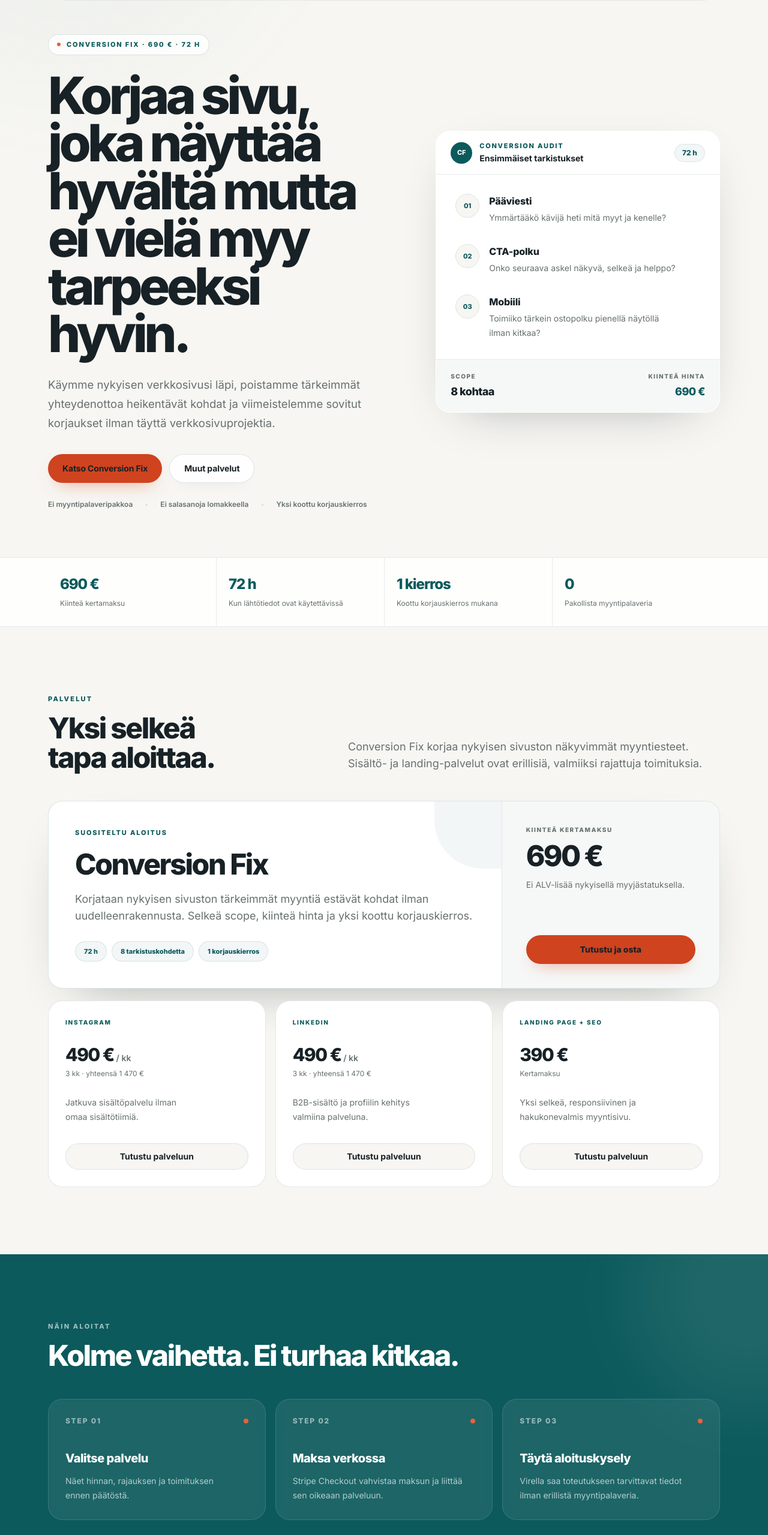
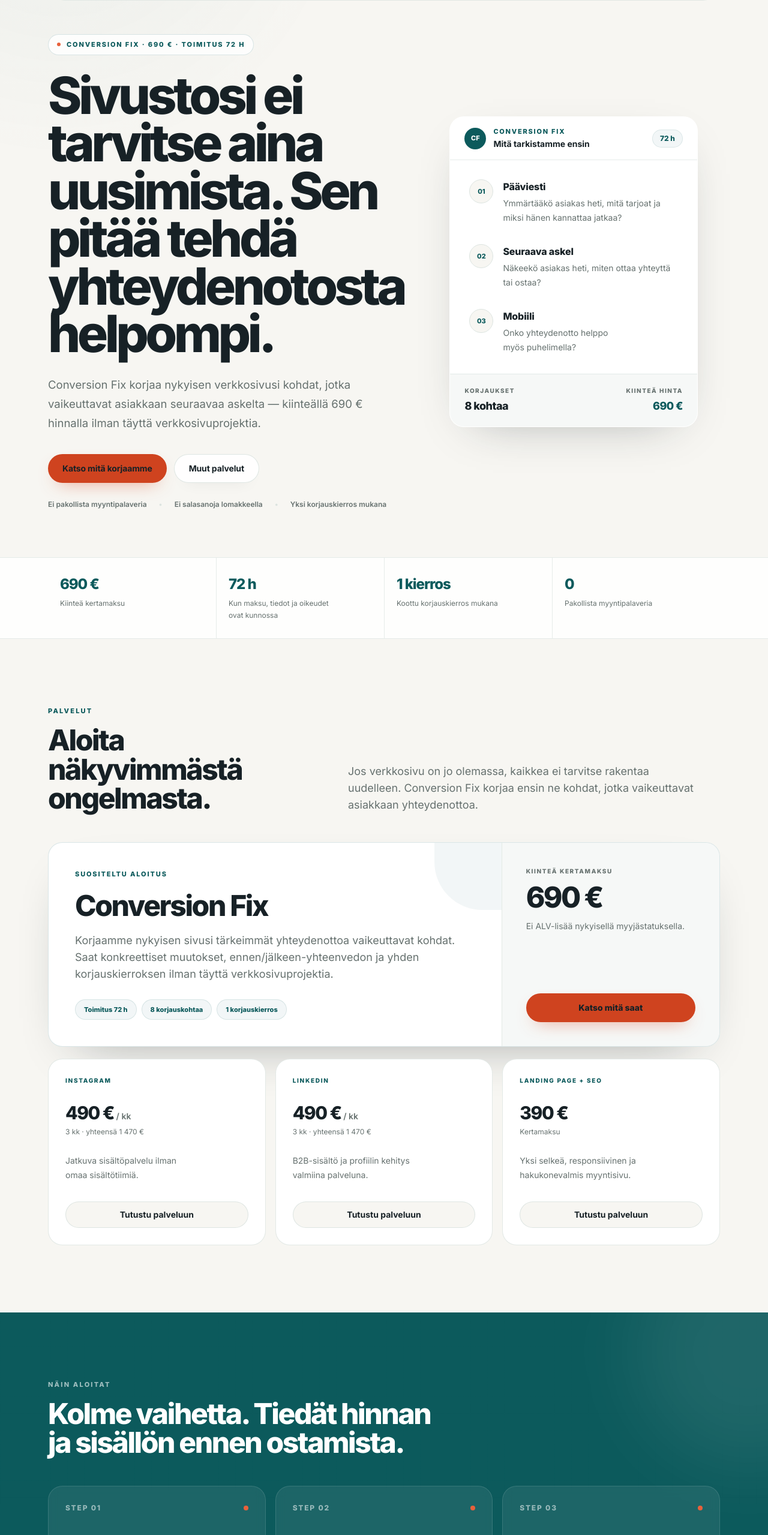
Before and after one commit to Jambovisuaalit/virella-helsinki-web, a Next.js app: page / in a window 1280 px wide. Shown: the part 67-2626 px from the top of the page at 60% size. Built offline with nearby package versions, Linux system fonts and the light colour scheme.

Commit message:
copy: align homepage with Conversion Fix offer

```diff
--- a/app/page.tsx
+++ b/app/page.tsx
@@ -13,14 +13,14 @@ const euro = new Intl.NumberFormat("fi-FI", {
 });
 
 const conversionChecks = [
-  ["01", "Pääviesti", "Ymmärtääkö kävijä heti mitä myyt ja kenelle?"],
-  ["02", "CTA-polku", "Onko seuraava askel näkyvä, selkeä ja helppo?"],
-  ["03", "Mobiili", "Toimiiko tärkein ostopolku pienellä näytöllä ilman kitkaa?"],
+  ["01", "Pääviesti", "Ymmärtääkö asiakas heti, mitä tarjoat ja miksi hänen kannattaa jatkaa?"],
+  ["02", "Seuraava askel", "Näkeekö asiakas heti, miten ottaa yhteyttä tai ostaa?"],
+  ["03", "Mobiili", "Onko yhteydenotto helppo myös puhelimella?"],
 ] as const;
 
 const promises = [
   ["690 €", "Kiinteä kertamaksu"],
-  ["72 h", "Kun lähtötiedot ovat käytettävissä"],
+  ["72 h", "Kun maksu, tiedot ja oikeudet ovat kunnossa"],
   ["1 kierros", "Koottu korjauskierros mukana"],
   ["0", "Pakollista myyntipalaveria"],
 ] as const;
@@ -47,28 +47,28 @@ export default function Home() {
             <div className="max-w-[760px]">
               <div className="inline-flex items-center gap-2.5 rounded-full border border-brand/15 bg-surface/80 px-3.5 py-2 text-[11px] font-extrabold uppercase tracking-[0.17em] text-brand shadow-[0_10px_26px_-22px_rgba(23,33,38,0.45)] backdrop-blur">
                 <span className="h-1.5 w-1.5 rounded-full bg-accent" aria-hidden="true" />
-                Conversion Fix · {euro.format(conversionFix.price)} · 72 h
+                Conversion Fix · {euro.format(conversionFix.price)} · toimitus 72 h
               </div>
 
               <h1 className="mt-7 max-w-[760px] text-[3.15rem] font-extrabold leading-[0.93] tracking-[-0.065em] text-foreground sm:text-[4.4rem] lg:text-[5.35rem]">
-                Korjaa sivu, joka näyttää hyvältä mutta ei vielä myy tarpeeksi hyvin.
+                Sivustosi ei tarvitse aina uusimista. Sen pitää tehdä yhteydenotosta helpompi.
               </h1>
 
               <p className="mt-7 max-w-[670px] text-[1.05rem] leading-8 text-muted sm:text-[1.16rem]">
-                Käymme nykyisen verkkosivusi läpi, poistamme tärkeimmät yhteydenottoa heikentävät kohdat ja viimeistelemme sovitut korjaukset ilman täyttä verkkosivuprojektia.
+                Conversion Fix korjaa nykyisen verkkosivusi kohdat, jotka vaikeuttavat asiakkaan seuraavaa askelta — kiinteällä 690 € hinnalla ilman täyttä verkkosivuprojektia.
               </p>
 
               <div className="mt-9 flex flex-col gap-3 sm:flex-row sm:items-center">
-                <ButtonLink href="/verkkosivu-kuntoon" className="sm:px-6">Katso Conversion Fix</ButtonLink>
+                <ButtonLink href="/verkkosivu-kuntoon" className="sm:px-6">Katso mitä korjaamme</ButtonLink>
                 <ButtonLink href="#services" variant="secondary" className="sm:px-6">Muut palvelut</ButtonLink>
               </div>
 
               <div className="mt-7 flex flex-wrap gap-x-5 gap-y-2 text-xs font-semibold text-muted">
-                <span>Ei myyntipalaveripakkoa</span>
+                <span>Ei pakollista myyntipalaveria</span>
                 <span className="hidden text-border sm:inline">•</span>
                 <span>Ei salasanoja lomakkeella</span>
                 <span className="hidden text-border sm:inline">•</span>
-                <span>Yksi koottu korjauskierros</span>
+                <span>Yksi korjauskierros mukana</span>
               </div>
             </div>
 
@@ -79,8 +79,8 @@ export default function Home() {
                   <div className="flex items-center gap-3">
                     <span className="flex h-9 w-9 items-center justify-center rounded-full bg-brand text-[11px] font-extrabold text-white">CF</span>
                     <div>
-                      <p className="text-[11px] font-extrabold uppercase tracking-[0.16em] text-brand">Conversion audit</p>
-                      <p className="mt-0.5 text-sm font-bold text-foreground">Ensimmäiset tarkistukset</p>
+                      <p className="text-[11px] font-extrabold uppercase tracking-[0.16em] text-brand">Conversion Fix</p>
+                      <p className="mt-0.5 text-sm font-bold text-foreground">Mitä tarkistamme ensin</p>
                     </div>
                   </div>
                   <span className="rounded-full border border-brand/10 bg-brand/5 px-3 py-1.5 text-xs font-extrabold text-brand">72 h</span>
@@ -100,7 +100,7 @@ export default function Home() {
 
                 <div className="grid grid-cols-2 gap-3 border-t border-border/70 bg-cloud/55 px-5 py-5 sm:px-6">
                   <div>
-                    <p className="text-[10px] font-extrabold uppercase tracking-[0.15em] text-muted">Scope</p>
+                    <p className="text-[10px] font-extrabold uppercase tracking-[0.15em] text-muted">Korjaukset</p>
                     <p className="mt-1 text-lg font-extrabold tracking-[-0.03em] text-foreground">8 kohtaa</p>
                   </div>
                   <div className="text-right">
@@ -129,10 +129,10 @@ export default function Home() {
             <div className="grid gap-8 lg:grid-cols-[0.8fr_1.2fr] lg:items-end">
               <div>
                 <p className="text-[11px] font-extrabold uppercase tracking-[0.2em] text-brand">Palvelut</p>
-                <h2 className="mt-4 max-w-[680px] text-4xl font-extrabold leading-[1.02] tracking-[-0.05em] sm:text-5xl">Yksi selkeä tapa aloittaa.</h2>
+                <h2 className="mt-4 max-w-[680px] text-4xl font-extrabold leading-[1.02] tracking-[-0.05em] sm:text-5xl">Aloita näkyvimmästä ongelmasta.</h2>
               </div>
               <p className="max-w-[620px] text-base leading-7 text-muted lg:justify-self-end sm:text-lg">
-                Conversion Fix korjaa nykyisen sivuston näkyvimmät myyntiesteet. Sisältö- ja landing-palvelut ovat erillisiä, valmiiksi rajattuja toimituksia.
+                Jos verkkosivu on jo olemassa, kaikkea ei tarvitse rakentaa uudelleen. Conversion Fix korjaa ensin ne kohdat, jotka vaikeuttavat asiakkaan yhteydenottoa.
               </p>
             </div>
 
@@ -141,10 +141,10 @@ export default function Home() {
                 <div className="absolute right-0 top-0 h-28 w-28 rounded-bl-[5rem] bg-brand/5" aria-hidden="true" />
                 <p className="text-[11px] font-extrabold uppercase tracking-[0.17em] text-brand">Suositeltu aloitus</p>
                 <h3 className="mt-5 text-4xl font-extrabold tracking-[-0.05em] sm:text-5xl">Conversion Fix</h3>
-                <p className="mt-5 max-w-[680px] text-base leading-7 text-muted sm:text-lg">Korjataan nykyisen sivuston tärkeimmät myyntiä estävät kohdat ilman uudelleenrakennusta. Selkeä scope, kiinteä hinta ja yksi koottu korjauskierros.</p>
+                <p className="mt-5 max-w-[680px] text-base leading-7 text-muted sm:text-lg">Korjaamme nykyisen sivusi tärkeimmät yhteydenottoa vaikeuttavat kohdat. Saat konkreettiset muutokset, ennen/jälkeen-yhteenvedon ja yhden korjauskierroksen ilman täyttä verkkosivuprojektia.</p>
                 <div className="mt-7 flex flex-wrap gap-2 text-[11px] font-extrabold text-brand">
-                  <span className="rounded-full border border-brand/12 bg-brand/5 px-3.5 py-2">72 h</span>
-                  <span className="rounded-full border border-brand/12 bg-brand/5 px-3.5 py-2">8 tarkistuskohdetta</span>
+                  <span className="rounded-full border border-brand/12 bg-brand/5 px-3.5 py-2">Toimitus 72 h</span>
+                  <span className="rounded-full border border-brand/12 bg-brand/5 px-3.5 py-2">8 korjauskohtaa</span>
                   <span className="rounded-full border border-brand/12 bg-brand/5 px-3.5 py-2">1 korjauskierros</span>
                 </div>
               </div>
@@ -155,7 +155,7 @@ export default function Home() {
                   <p className="mt-3 text-5xl font-extrabold tracking-[-0.055em] text-foreground">{euro.format(conversionFix.price)}</p>
                   <p className="mt-3 text-sm leading-6 text-muted">Ei ALV-lisää nykyisellä myyjästatuksella.</p>
                 </div>
-                <Link href="/verkkosivu-kuntoon" className="mt-8 inline-flex min-h-12 items-center justify-center rounded-full bg-action px-5 py-3 text-sm font-extrabold text-white shadow-[0_12px_30px_-16px_rgba(216,74,36,0.7)] transition hover:-translate-y-0.5 hover:brightness-[0.96]">Tutustu ja osta</Link>
+                <Link href="/verkkosivu-kuntoon" className="mt-8 inline-flex min-h-12 items-center justify-center rounded-full bg-action px-5 py-3 text-sm font-extrabold text-white shadow-[0_12px_30px_-16px_rgba(216,74,36,0.7)] transition hover:-translate-y-0.5 hover:brightness-[0.96]">Katso mitä saat</Link>
               </div>
             </Card>
 
@@ -184,14 +184,14 @@ export default function Home() {
           <SectionContainer className="relative py-20 sm:py-24 lg:py-28">
             <div className="max-w-[760px]">
               <p className="text-[11px] font-extrabold uppercase tracking-[0.2em] text-white/60">Näin aloitat</p>
-              <h2 className="mt-4 text-4xl font-extrabold tracking-[-0.05em] sm:text-5xl">Kolme vaihetta. Ei turhaa kitkaa.</h2>
+              <h2 className="mt-4 text-4xl font-extrabold tracking-[-0.05em] sm:text-5xl">Kolme vaihetta. Tiedät hinnan ja sisällön ennen ostamista.</h2>
             </div>
 
             <ol className="mt-12 grid gap-4 md:grid-cols-3">
               {[
-                ["01", "Valitse palvelu", "Näet hinnan, rajauksen ja toimituksen ennen päätöstä."],
-                ["02", "Maksa verkossa", "Stripe Checkout vahvistaa maksun ja liittää sen oikeaan palveluun."],
-                ["03", "Täytä aloituskysely", "Virella saa toteutukseen tarvittavat tiedot ilman erillistä myyntipalaveria."],
+                ["01", "Tutustu palveluun", "Näet hinnan, toimitussisällön ja rajaukset ennen päätöstä."],
+                ["02", "Maksa turvallisesti verkossa", "Stripe Checkout vahvistaa maksun turvallisesti."],
+                ["03", "Täytä aloituskysely", "Anna toteutukseen tarvittavat lähtötiedot. Salasanoja ei kysytä lomakkeella."],
               ].map(([number, title, text]) => (
                 <li key={number} className="rounded-[1.5rem] border border-white/12 bg-white/[0.07] p-6 backdrop-blur sm:p-7">
                   <div className="flex items-center justify-between">
@@ -212,11 +212,11 @@ export default function Home() {
               <div className="pointer-events-none absolute -right-16 -top-24 h-72 w-72 rounded-full bg-accent/8 blur-3xl" aria-hidden="true" />
               <div className="relative flex flex-col gap-9 md:flex-row md:items-end md:justify-between">
                 <div className="max-w-[760px]">
-                  <p className="text-[11px] font-extrabold uppercase tracking-[0.2em] text-brand">Conversion Fix · 690 € · 72 h</p>
-                  <h2 className="mt-4 text-4xl font-extrabold leading-[1.02] tracking-[-0.05em] sm:text-5xl">Korjaa ensin se, mikä estää asiakasta ottamasta yhteyttä.</h2>
-                  <p className="mt-5 max-w-[680px] text-base leading-7 text-muted sm:text-lg">Käymme läpi nykyisen verkkosivusi tärkeimmät myyntiesteet ja korjaamme sovitut kohdat ilman täyttä verkkosivuprojektia.</p>
+                  <p className="text-[11px] font-extrabold uppercase tracking-[0.2em] text-brand">Conversion Fix · 690 € · toimitus 72 h</p>
+                  <h2 className="mt-4 text-4xl font-extrabold leading-[1.02] tracking-[-0.05em] sm:text-5xl">Tee yhteydenotosta asiakkaalle helpompi.</h2>
+                  <p className="mt-5 max-w-[680px] text-base leading-7 text-muted sm:text-lg">Kiinteä 690 € kertamaksu. 72 tunnin toimitusaika alkaa, kun maksu, aloituskysely ja toteutukseen tarvittavat materiaalit tai käyttöoikeudet ovat käytettävissä.</p>
                 </div>
-                <ButtonLink href="/verkkosivu-kuntoon" className="shrink-0 sm:px-6">Osta Conversion Fix</ButtonLink>
+                <ButtonLink href="/verkkosivu-kuntoon" className="shrink-0 sm:px-6">Osta Conversion Fix · 690 €</ButtonLink>
               </div>
             </div>
           </SectionContainer>
```
